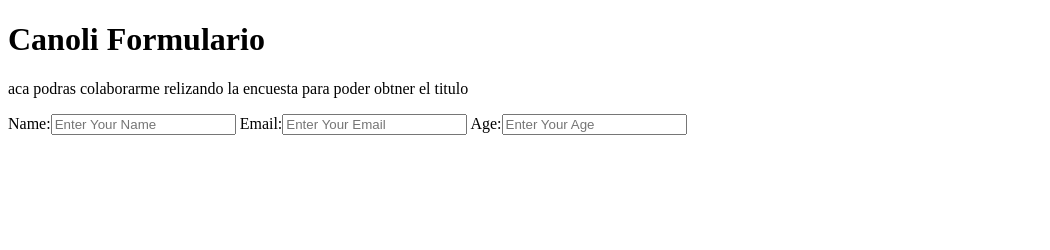
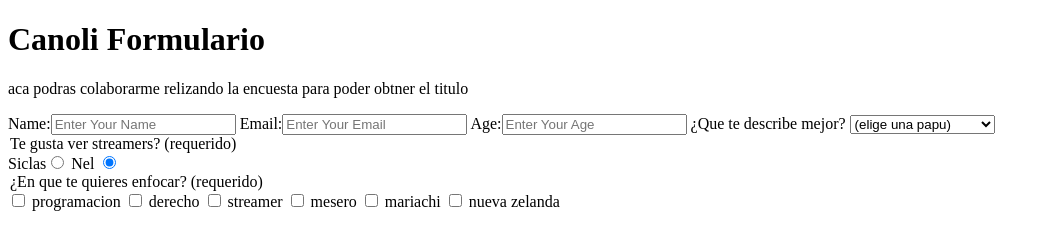
Before and after one commit to CanoliDev/PROYECTO-PRIMER-MODULO, a plain HTML site: page index.html in a window 1280 px wide. Shown: the whole page, without its empty margins (0-1050 px from the left). Drawn offline with Linux system fonts and the light colour scheme.

Commit message:
incorporacion hasta el requerimiento #39

```diff
--- a/index.html
+++ b/index.html
@@ -8,9 +8,27 @@
   <body>
     <h1 id="title">Canoli Formulario</h1>
     <p id="description">aca podras colaborarme relizando la encuesta para poder obtner el titulo<p>
-      <form id="survey-form">
-        <label for="name" >Name:</label><input id="name" type="text" required placeholder="Enter Your Name"></input>
-        <label for="email"> Email:</label><input id="email" type="email" required placeholder="Enter Your Email"></input>
-        <label for="number">Age:</label><input id="number" type="number" required placeholder="Enter Your Age"></input>
+    <form id="survey-form">
+     <label for="name-label" >Name:</label><input id="name-label" type="text" required placeholder="Enter Your Name"></input>
+     <label for="email-label"> Email:</label><input id="email-label" type="email" required placeholder="Enter Your Email"></input>
+     <label for="number-label">Age:</label><input id="number-label" type="number" required placeholder="Enter Your Age" min="13 max="120"></input>
+    <label for="dropdown">¿Que te describe mejor?
+        <select id="dropdown" >
+          <option value="">(elige una papu)</option>
+          <option value="1">emprendedor</option>
+          <option value="2">gamer emprendedor</option>
+        <option value="3">desarrolador , </option>
+        <option value="4">arquitecto de mi vida</option>
+        </select>
+    <legend>Te gusta ver streamers? (requerido)</legend>
+      <label for="si"></label> Siclas<input type="radio" id="si" checked name="strimers"></input>
+      <label for="no"></label> Nel <input type="radio" id="no" checked name="strimers"></input>
+     <legend>¿En que te quieres enfocar? (requerido)</legend>
+      <label><input type="checkbox" /> programacion</label>
+      <label><input type="checkbox" /> derecho</label>
+      <label><input type="checkbox" /> streamer</label>
+      <label><input type="checkbox" /> mesero</label>
+      <label><input type="checkbox" /> mariachi</label>
+     <label><input type="checkbox" /> nueva zelanda</label>
     </form>
   </body>
```
